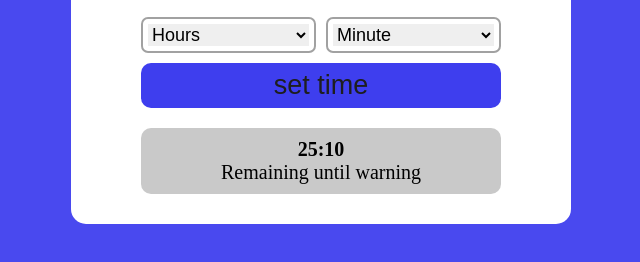
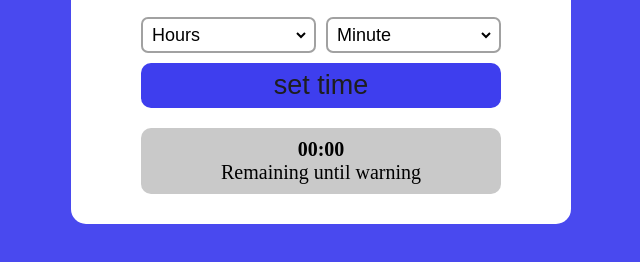
Before and after one commit to M0hsen-Rezaei/Alarm-web, a plain HTML site: page index.html in a window 1280 px wide. Shown: the part 410-672 px from the top of the page, without its empty margins (319-959 px from the left). Drawn offline with Linux system fonts and the light colour scheme.

Commit message:
add Preview

```diff
--- a/index.html
+++ b/index.html
@@ -23,7 +23,7 @@
             </div>
         </div>
         <button class="btn-alarm">set time</button>
-        <div class="remaining"><p class="remainingTime">25:10</p><p>Remaining until warning</p></div>
+        <div class="remaining"><p class="remainingTime">00:00</p><p>Remaining until warning</p></div>
     </div>
 
 
--- a/style.css
+++ b/style.css
@@ -47,6 +47,7 @@ select{
     font-size: 18px;
     display: flex;
     justify-content: space-between;
+    background: #fff;
 }
 .btn-alarm{
     background-color: rgb(62, 62, 238);
```
Also changed, not shown: preview.png (added).
